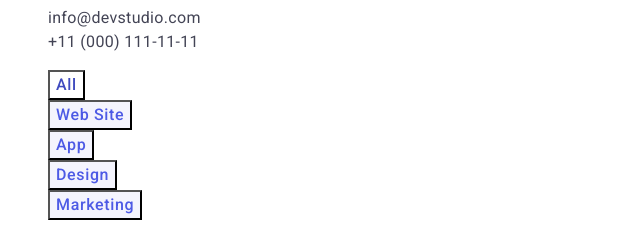
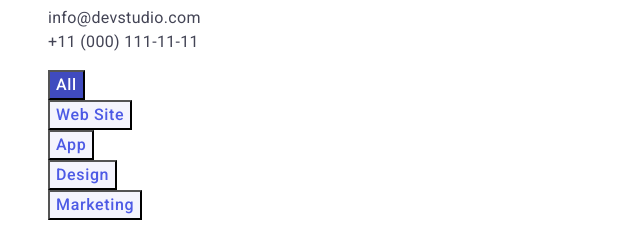
Before and after one commit to MaximNoritsyn/goit-markup-hw-02, a plain HTML site: page portfolio.html in a window 1280 px wide. In both pictures the pointer is over the button "All". Shown: the part 127-360 px from the top of the page, 0-640 px from the left. Drawn offline with Linux system fonts and the light colour scheme.

Commit message:
fix color

```diff
--- a/css/styles.css
+++ b/css/styles.css
@@ -98,8 +98,8 @@
 
 .btn-filter.btn:hover,
 .btn-filter.btn:focus {
-  background-color: var(--color-white-background);
-  color: var(--color-pressed-state);
+  background-color: var(--color-pressed-state);
+  color: var(--color-white-background);
 }
 
 .btn-filter.active {
```
